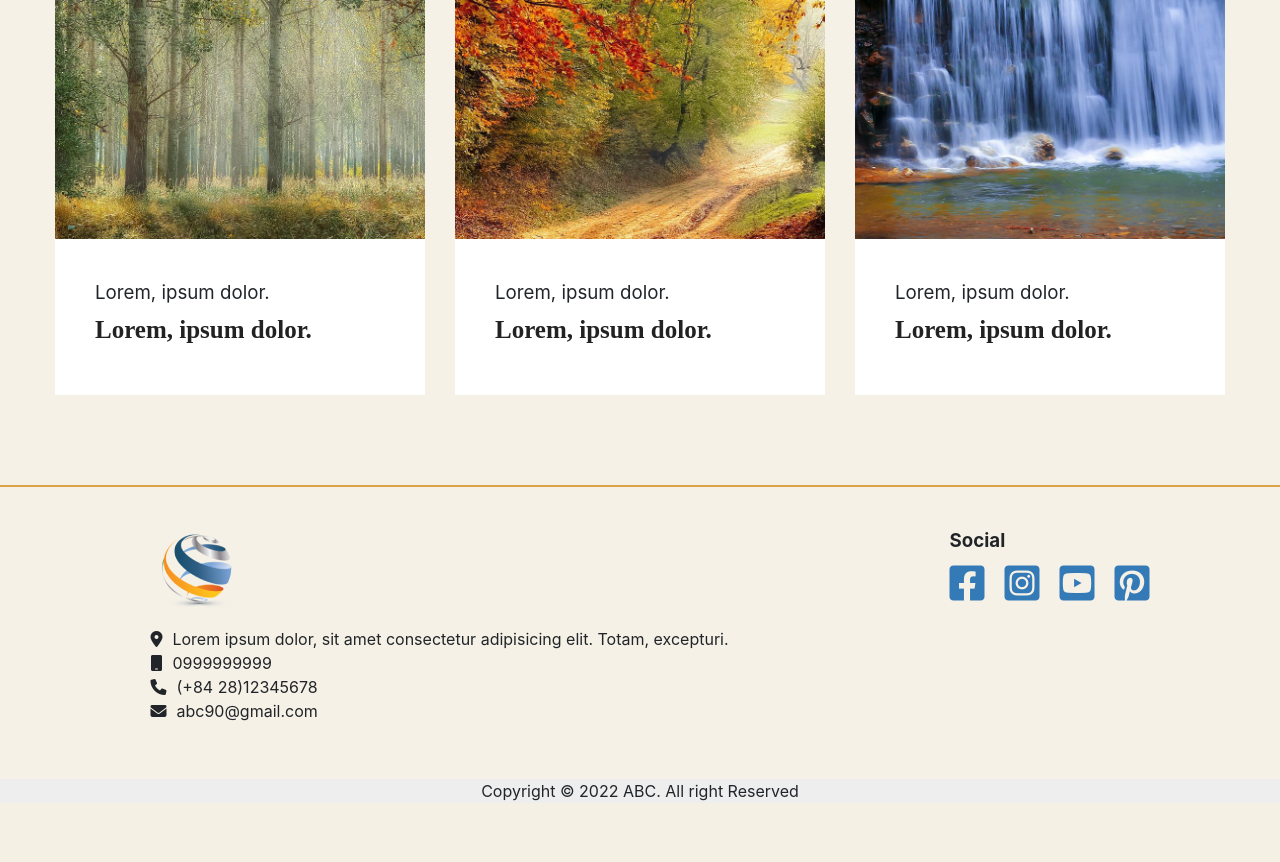
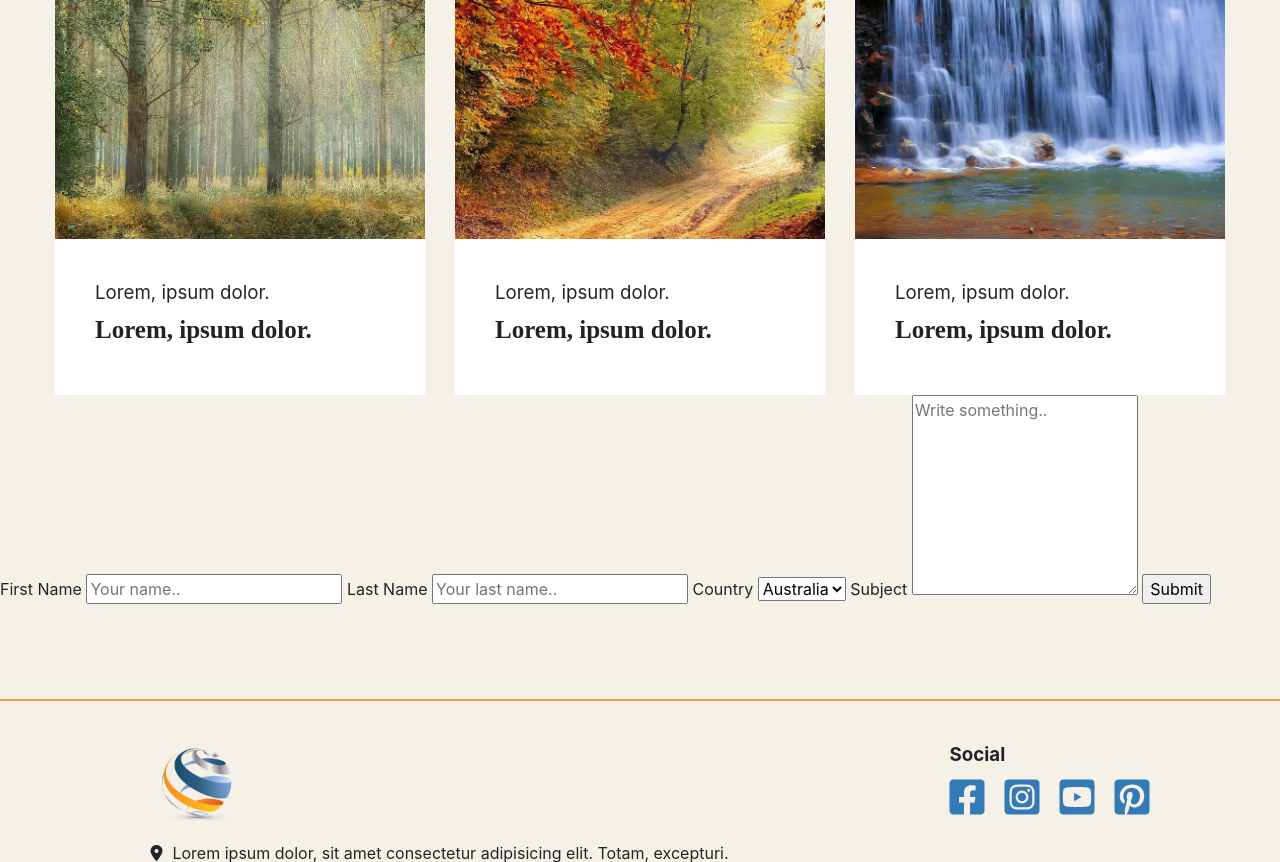
Before and after one commit to nthieu01072016/My-Viet-group-jsc, a PHP site: page / in a window 1280 px wide. Shown: the part 2337-3199 px from the top of the page. Before the commit the page ends 3138 px from the top, so only its background shows below. Run offline with PHP 8.4, Linux system fonts and the light colour scheme.

Commit message:
Add files via upload

```diff
--- a/index.php
+++ b/index.php
@@ -26,7 +26,7 @@
             </div>
 
             <div id="toggle">
-                <i class="fa-solid fa-bars"></i>
+                <i class="fa-solid fa-bars" id="nav-toggle"></i>
             </div>
 
             <div class="nav">
@@ -211,6 +211,27 @@
                 </div>
             </div>
         </div>
+        <div class="input-form">
+            <form id="form_reg" action="reg.php" method="post">
+              <label for="fname">First Name</label>
+              <input type="text" id="fname" name="firstname" placeholder="Your name..">
+
+              <label for="lname">Last Name</label>
+              <input type="text" id="lname" name="lastname" placeholder="Your last name..">
+
+              <label for="country">Country</label>
+              <select id="country" name="country">
+                <option value="australia">Australia</option>
+                <option value="canada">Canada</option>
+                <option value="usa">USA</option>
+              </select>
+
+              <label for="subject">Subject</label>
+              <textarea id="subject" name="subject" placeholder="Write something.." style="height:200px"></textarea>
+
+              <input type="submit" value="Submit">
+            </form>
+          </div>
         <div id="wp-footer">
             <div id="footer">
                 <div id="about-us">
--- /dev/null
+++ b/reg.php
@@ -0,0 +1,3 @@
+<?php
+echo "File xử lý Register";
+?>
```
